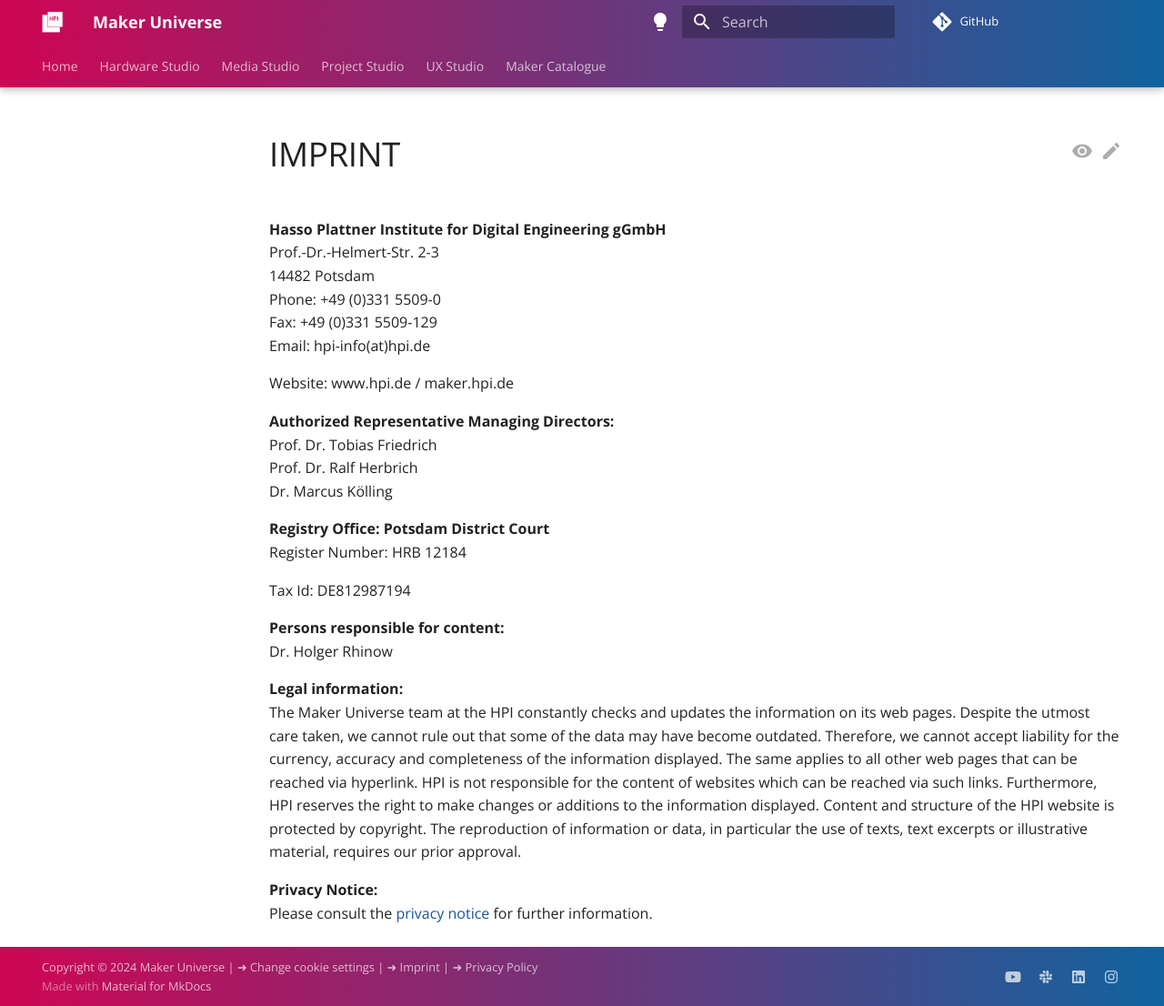
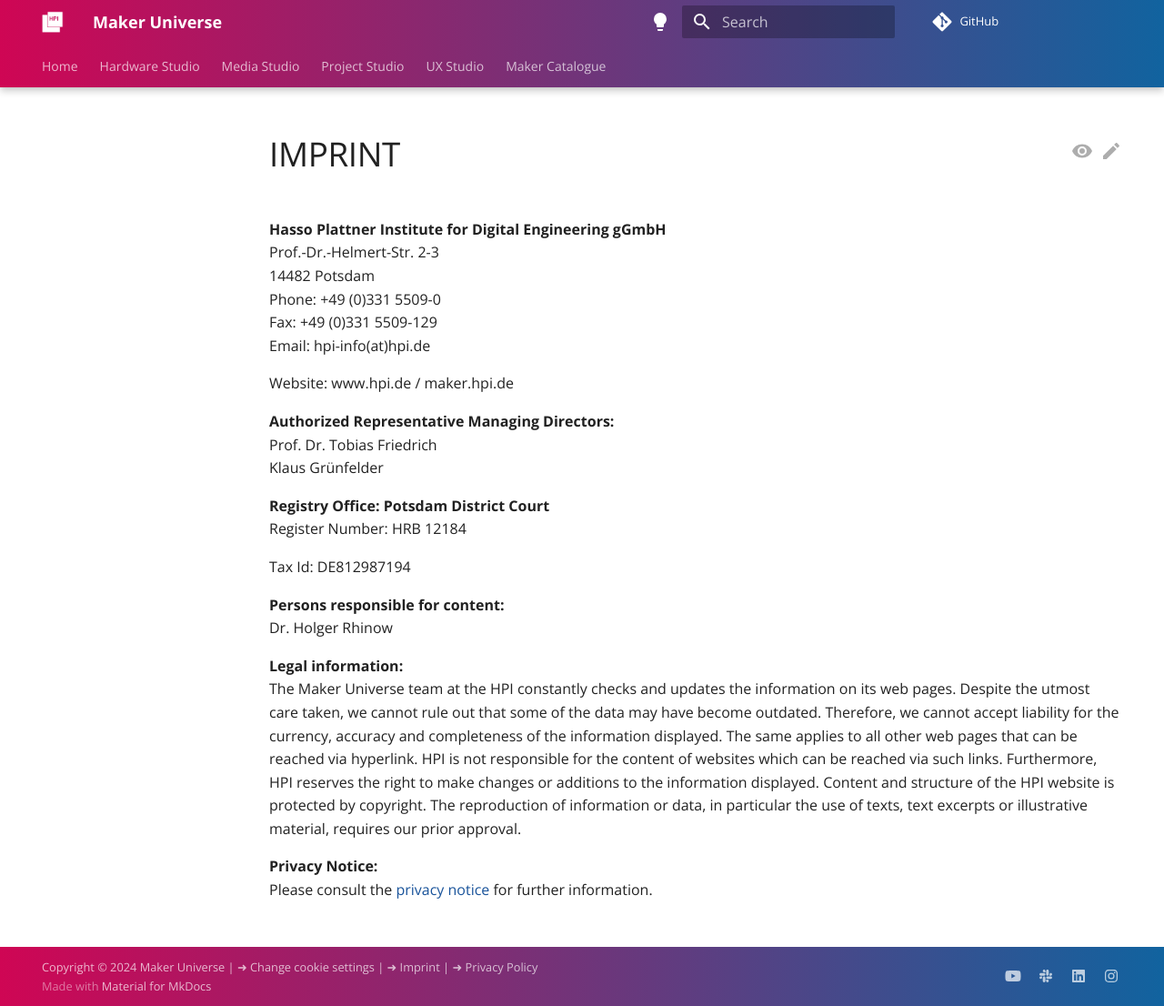
Before and after one commit to makeruniverse/docs, an MkDocs documentation site: the page built from docs/imprint.md, in a window 1280 px wide and 1106 px high. Shown: the whole window at 91% size. Built offline with MkDocs 1.6.1 and Material for MkDocs 9.7.7, drawn with Linux system fonts in a browser that asks for light colours; comment, search, counter and statistics services are not loaded.

Commit message:
Update imprint.md

```diff
--- a/docs/imprint.md
+++ b/docs/imprint.md
@@ -9,8 +9,7 @@
 
 **Authorized Representative Managing Directors:**<br />
 Prof. Dr. Tobias Friedrich<br />
-Prof. Dr. Ralf Herbrich<br />
-Dr. Marcus Kölling<br />
+Klaus Grünfelder<br />
 
 **Registry Office: Potsdam District Court**<br />
 Register Number: HRB 12184<br />
```
